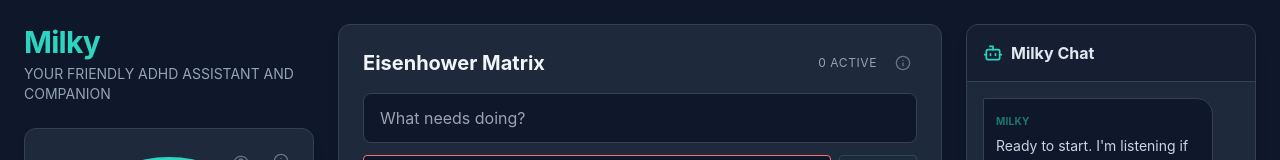
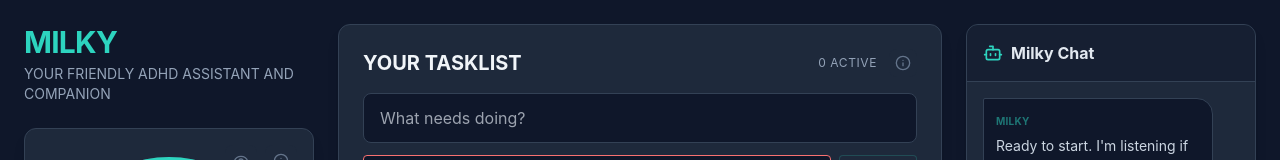
Before and after one commit to RariSparklyy/MILKY_APP, a Vue app: page / in a window 1280 px wide. Shown: the top 160 px of the page. Built offline with nearby package versions, Linux system fonts and the light colour scheme.

Commit message:
refinements

```diff
--- a/src/App.vue
+++ b/src/App.vue
@@ -12,7 +12,7 @@ import StatsHistory from './components/StatsHistory.vue';
 
       <div class="xl:col-span-3 space-y-6 flex flex-col h-full">
         <header>
-          <h1 class="text-3xl font-bold tracking-tight text-primary">Milky</h1>
+          <h1 class="text-3xl font-bold tracking-tight text-primary">MILKY</h1>
           <p class="text-muted text-sm mt-1">YOUR FRIENDLY ADHD ASSISTANT AND COMPANION</p>
         </header>
 
--- a/src/components/TaskList.vue
+++ b/src/components/TaskList.vue
@@ -174,7 +174,7 @@ const selectorClass = computed(() => {
     </Transition>
 
     <div class="flex justify-between items-center mb-4">
-      <h2 class="text-xl font-bold text-slate-100">Eisenhower Matrix</h2>
+      <h2 class="text-xl font-bold text-slate-100">YOUR TASKLIST</h2>
 
       <div class="flex items-center gap-3">
         <span class="text-xs text-muted uppercase tracking-wider">{{ store.tasks.filter(t => !t.completed).length }} Active</span>
```
